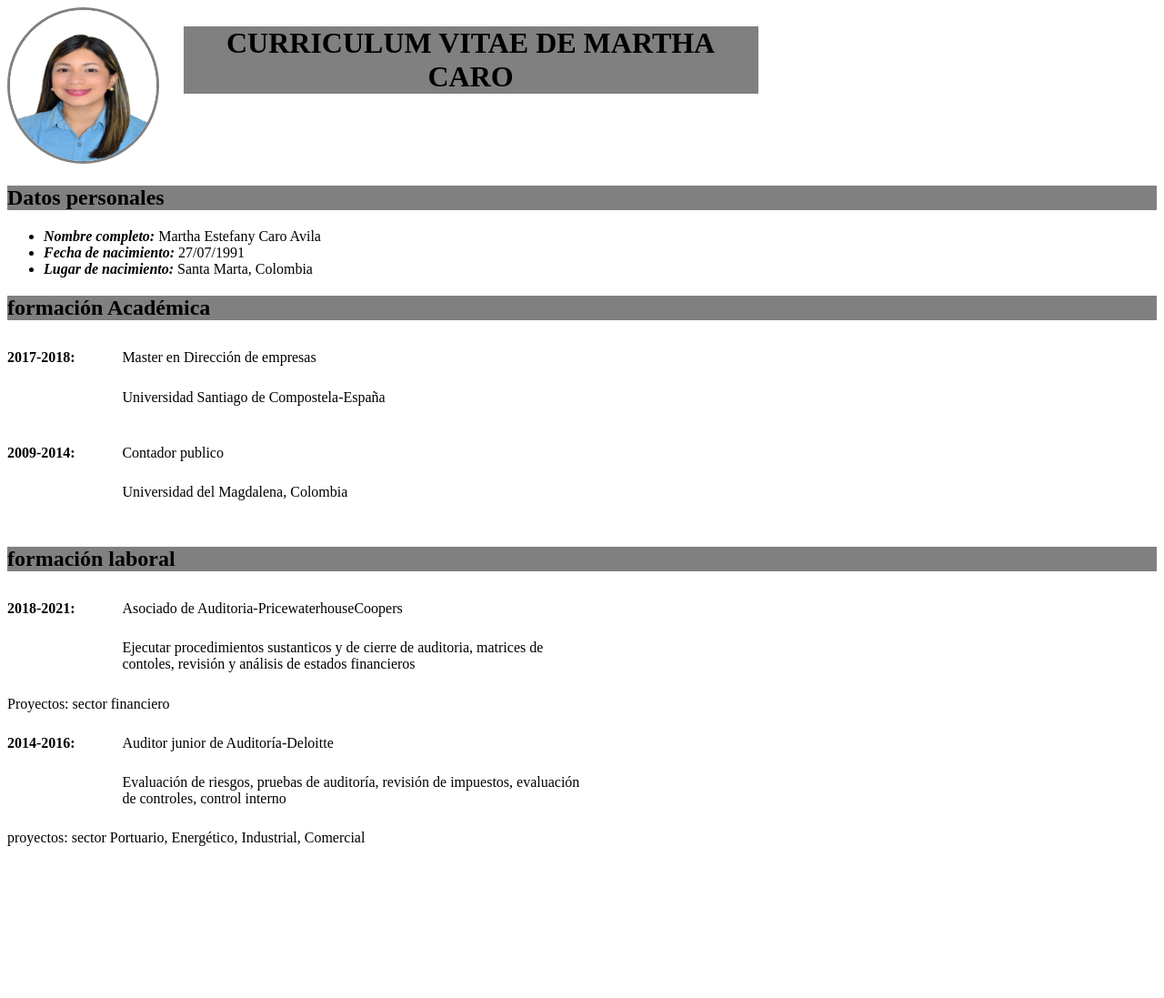
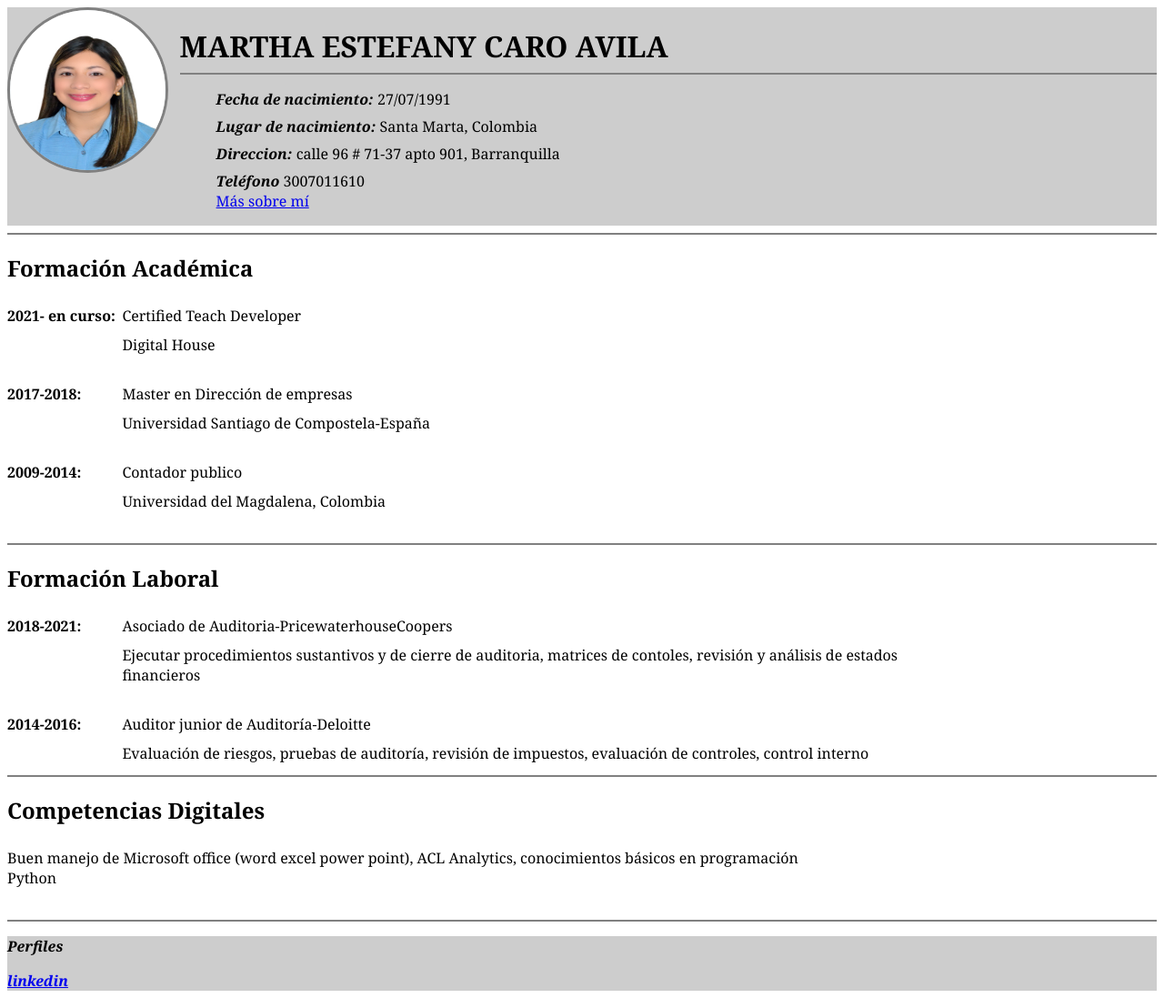
Before and after one commit to MarthaCaro/Curriculum, a plain HTML site: page index.html in a window 1280 px wide. Shown: the whole page at 91% size. Before the commit the page ends 951 px from the top, so only its background shows below. Drawn offline with Linux system fonts and the light colour scheme.

Commit message:
curriculum personal

```diff
--- a/css/styles.css
+++ b/css/styles.css
@@ -2,10 +2,18 @@
 .fotodeperfil img{
     border-radius: 50%;
     border: 3px solid gray;
-    width: 161px;
-    height: 166px;
+    width: 171px;
+    height: 176px;
 }
 
+.contenedor{
+    display: flex;
+    background-color: rgb(205,205,205);
+}
+
+header div ul li {
+    margin-top: 8px;
+}
 
 header .fotodeperfil{
     display: inline-block;
@@ -15,23 +23,28 @@ header .fotodeperfil{
 
 header .arriba{
     display: inline-block;
-    width:50%;
+    width:85%;
     vertical-align: top;
     margin:0;
     padding: 0;
+
 }
+
+header div ul li span{
+    font-weight: bold;
+    font-style: oblique;
+}
+
+
+
 
 
 h1{
     text-transform: uppercase;
-    background-color: gray;
-    text-align: center
+    margin-bottom: 0px;
 }
 
-h2{
-    font-weight: bold;
-    background-color: gray;
-}
+
 
 ul.datos span{
     font-weight: bold;
@@ -48,7 +61,30 @@ ul.datos span{
 
 .formacion p{
   display: inline-block;
-  width: 40%;
-  margin-top: 1%;
-  margin-bottom: 1%;
+  width: 70%;
+  margin-top: 5px;
+  margin-bottom: 5px;
 }
+
+span .negrita{
+
+    font-weight: bold;
+}
+
+.fuente{
+    font-family: Georgia, 'Times New Roman', Times, serif;
+}
+
+footer {
+    background-color: rgb(205,205,205);
+    font-weight: bold;
+    font-style: italic;
+}
+
+.sobremi{
+    background-color: rgb(205,205,205);
+    margin: 2% 20%  2% 1%;
+    font-size: 24px;
+    font-style: italic;
+    padding: 1%;
+}
--- a/index.html
+++ b/index.html
@@ -7,44 +7,67 @@
     <link rel="stylesheet" href="./css/styles.css">
     <title>mi CV</title>
 </head>
-<body>
-    <header>
+<body class="fuente">
+    <header class="contenedor">
         <div class="fotodeperfil"><img src="./img/Foto de CV.jpg"></div>
-        <div class="arriba"><h1>curriculum vitae de martha caro</h1></div>
+        <div class="arriba"><h1>MARTHA ESTEFANY CARO AVILA</h1>
+        <hr color="grey">
+            <ul type="None">
+                <li><span>Fecha de nacimiento: </span>27/07/1991</li>
+                <li><span>Lugar de nacimiento: </span> Santa Marta, Colombia</li>
+                <li><span>Direccion:</span> calle 96 # 71-37 apto 901, Barranquilla</li>
+                <li><span>Teléfono</span> 3007011610</li>
+                <a href="./sobremi.html"> Más sobre mí</a>
+
+            </ul>
+        </div>
+
     </header>
 
     <main>
-        <section class="arribados">
-            <h2>Datos personales</h2>
-            <ul class="datos">
-                <li><span>Nombre completo: </span>Martha Estefany Caro Avila</li>
-                <li><span>Fecha de nacimiento: </span>27/07/1991</li>
-                <li><span>Lugar de nacimiento: </span> Santa Marta, Colombia</li>
-            </ul>
-        </section>
+        <hr color="grey">
         <section class="formacion">
-            <h2>formación Académica</h2>
-            <span>2017-2018: </span><p>Master en Dirección de empresas</p><br>
+            <h2>Formación Académica</h2>
+            <span>2021- en curso: </span><p class="negrita">Certified Teach Developer</p><br>
+            <span></span><p>Digital House</p><br><br>
+
+            <span>2017-2018: </span><p class="negrita">Master en Dirección de empresas</p><br>
             <span></span><p>Universidad Santiago de Compostela-España</p><br><br>
 
-            <span>2009-2014: </span><p>Contador publico</p><br>
+            <span>2009-2014: </span><p class="negrita">Contador publico</p><br>
             <span></span><p>Universidad del Magdalena, Colombia</p><br><br>
         </section>
 
+        <hr color="grey">
+
         <section class="formacion">
-            <h2>formación laboral</h2>
-            <span>2018-2021: </span><p>Asociado de Auditoria-PricewaterhouseCoopers</p><br>
-            <span></span><p>Ejecutar procedimientos sustanticos y de cierre de auditoria, matrices de contoles, revisión y análisis de estados financieros</p><br>
-            <p>Proyectos: sector financiero</p><br>
+            <h2>Formación Laboral</h2>
+            <span>2018-2021: </span><p class="negrita">Asociado de Auditoria-PricewaterhouseCoopers</p><br>
+            <span></span><p>Ejecutar procedimientos sustantivos y de cierre de auditoria, matrices de contoles, revisión y análisis de estados financieros</p><br><br>
 
-            <span>2014-2016: </span><p>Auditor junior de Auditoría-Deloitte</p><br>
+
+            <span>2014-2016: </span><p class="negrita">Auditor junior de Auditoría-Deloitte</p><br>
             <span></span><p>Evaluación de riesgos, pruebas de auditoría, revisión de impuestos, evaluación de controles, control interno</p><br>
-            <p>proyectos: sector Portuario, Energético, Industrial, Comercial</p>
 
         </section>
+
+        <hr color="grey">
+
+        <section class="formacion">
+            <h2>Competencias Digitales</h2>
+            <p>Buen manejo de Microsoft office (word excel power point), ACL Analytics, conocimientos básicos en programación Python</p><br><br>
+
+        </section>
+
+        <hr color="grey">
 
 
     </main>
 
+    <footer>
+        <p>Perfiles</p>
+        <a href="https://www.linkedin.com/in/martha-caro-avila-30b95884/"> linkedin</a>
+    </footer>
+
 </body>
 </html>
```
Also changed, not shown: sobremi.html (+5 -4 lines).
